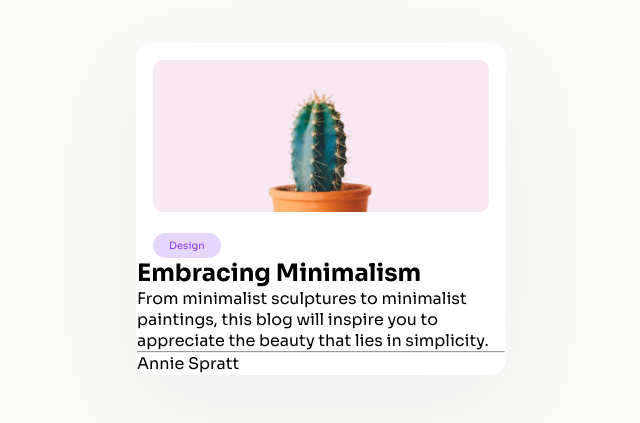
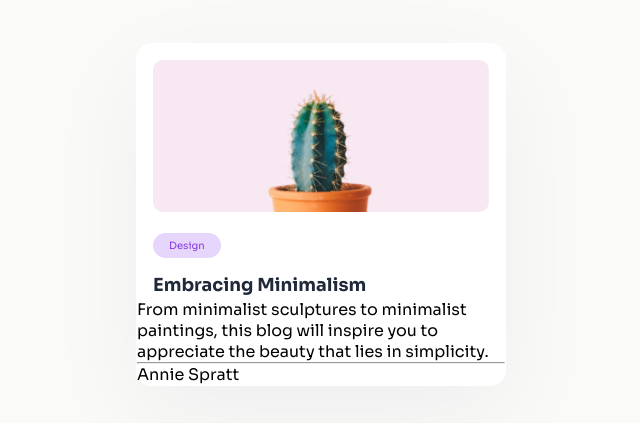
Before and after one commit to mdsabbiralmamon/Minimal-Blog-Card, a plain HTML site: page card.html in a window 1280 px wide. Shown: the part 121-544 px from the top of the page, without its empty margins (319-959 px from the left). Drawn offline with Linux system fonts and the light colour scheme; files that its build step writes are made by us from their sources; files whose address does not match are found by name.

Commit message:
written card css for container h2

```diff
--- a/sources/css/style.css
+++ b/sources/css/style.css
@@ -49,3 +49,10 @@ body {
     margin: 0 16px;
     font-size: 0.625rem;
 }
+
+.cardContainer h2 {
+    width: fit-content;
+    margin: 16px 16px 3px 16px;
+    font-size: 1.125rem;
+    color: #20293A;
+}
```
